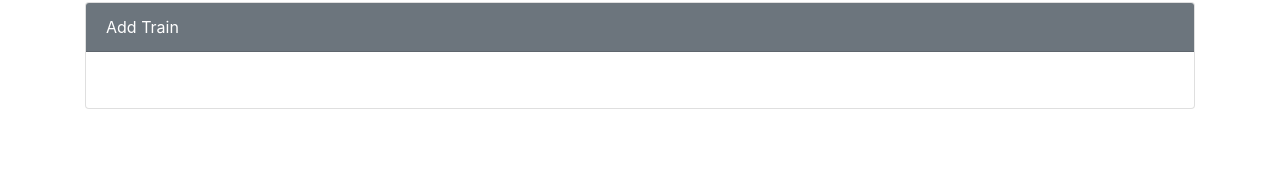
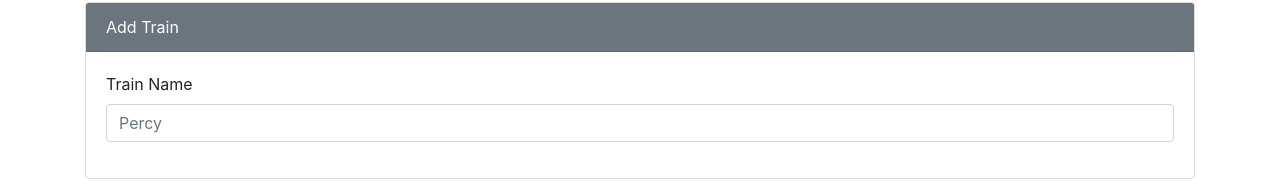
Before and after one commit to Mari0203/Train-Schedule, a plain HTML site: page index.html in a window 1280 px wide. Shown: the part 473-665 px from the top of the page. Drawn offline with nearby package versions, Linux system fonts and the light colour scheme; a web font is replaced by a local one.

Commit message:
Added Entry Form for Train Name

```diff
--- a/index.html
+++ b/index.html
@@ -82,7 +82,8 @@
                         <!-- Entry Form -->
                         <form>
                             <div class="form-group">
-
+                                <label for="train-name-input">Train Name</label>
+                                <input type="name" class="form-control" id="train-name-input" placeholder="Percy">
                             </div>
                         </form>
                     </div>
```
